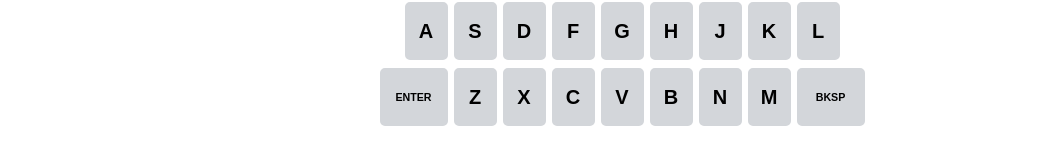
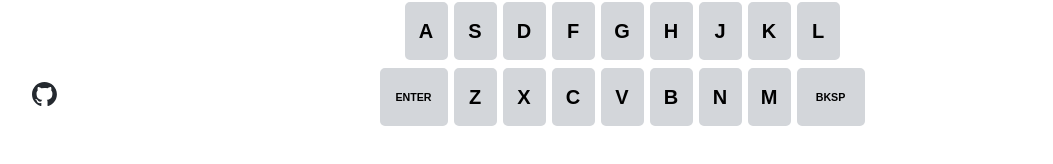
Before and after one commit to patricia-9000/wordle-but-crazy, a React (Vite) app in the folder wordle-but-crazy_frontend/: page / in a window 1280 px wide. Shown: the part 640-804 px from the top of the page, without its empty margins (18-1071 px from the left). Built offline with nearby package versions, Linux system fonts and the light colour scheme; no server answers.

Commit message:
Added repository link

```diff
--- a/wordle-but-crazy_frontend/src/App.jsx
+++ b/wordle-but-crazy_frontend/src/App.jsx
@@ -6,6 +6,7 @@ import ClueList from './components/cluelist/ClueList'
 import Keyboard from './components/keyboard/Keyboard'
 import MessageLabel from './components/MessageLabel'
 import ScoreDisplay from './components/ScoreDisplay'
+import GithubLink from './components/GithubLink'
 
 const StyledDiv = styled.div`
   font-family: sans-serif;
@@ -345,12 +346,15 @@ const App = () => {
 
   //Render app
   return (
+    <div>
       <StyledDiv>
         <ScoreDisplay score={score} wordScore={wordScore} />
         <MessageLabel message={message} showMessage={showMessage}/>
         <ClueList clues={clues} guessIndex={guessIndex} restartState={restartState} Colour={Colour} popAnim={popAnim}/>
         <Keyboard keys={keys} keySelected={keySelected} Colour={Colour} popAnim={popAnim}/>
       </StyledDiv>
+      <GithubLink/>
+    </div>
   )
 }
 
--- /dev/null
+++ b/wordle-but-crazy_frontend/src/components/GithubLink.jsx
@@ -0,0 +1,24 @@
+import styled from "styled-components"
+
+const StyledDiv = styled.div`
+  position: fixed;
+  left: 50px;
+  bottom: 50px;
+`
+
+const GithubLink = () => {
+  return (
+    <StyledDiv>
+      <a href='https://github.com/patricia-9000/wordle-but-crazy'>
+        <img
+          src='/../../assets/github-mark.svg'
+          width='25%'
+          alt='GitHub logo'
+          title='GitHub repository'
+        />
+      </a>
+    </StyledDiv>
+  )
+}
+
+export default GithubLink
```
Also changed, not shown: wordle-but-crazy_frontend/assets/github-mark.svg (added). Lines whose indentation alone changed are shown as unchanged.
